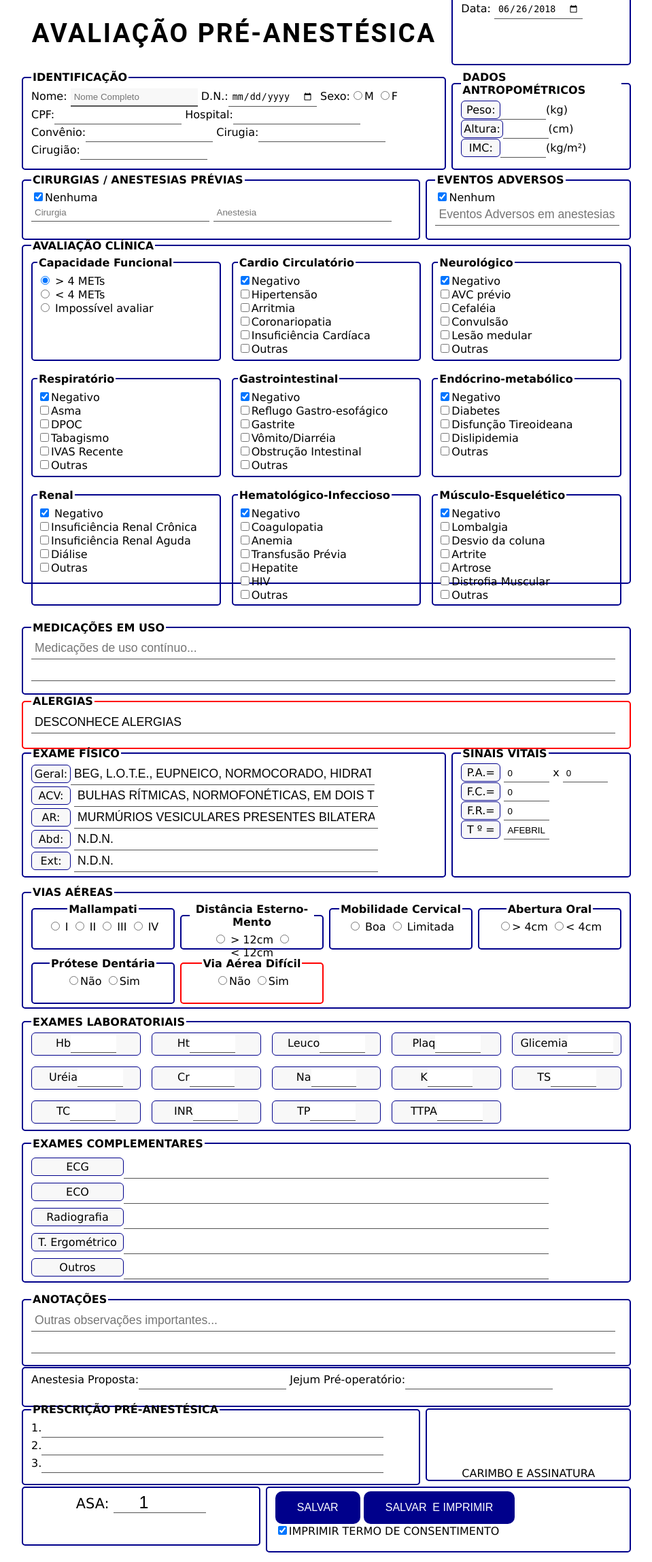
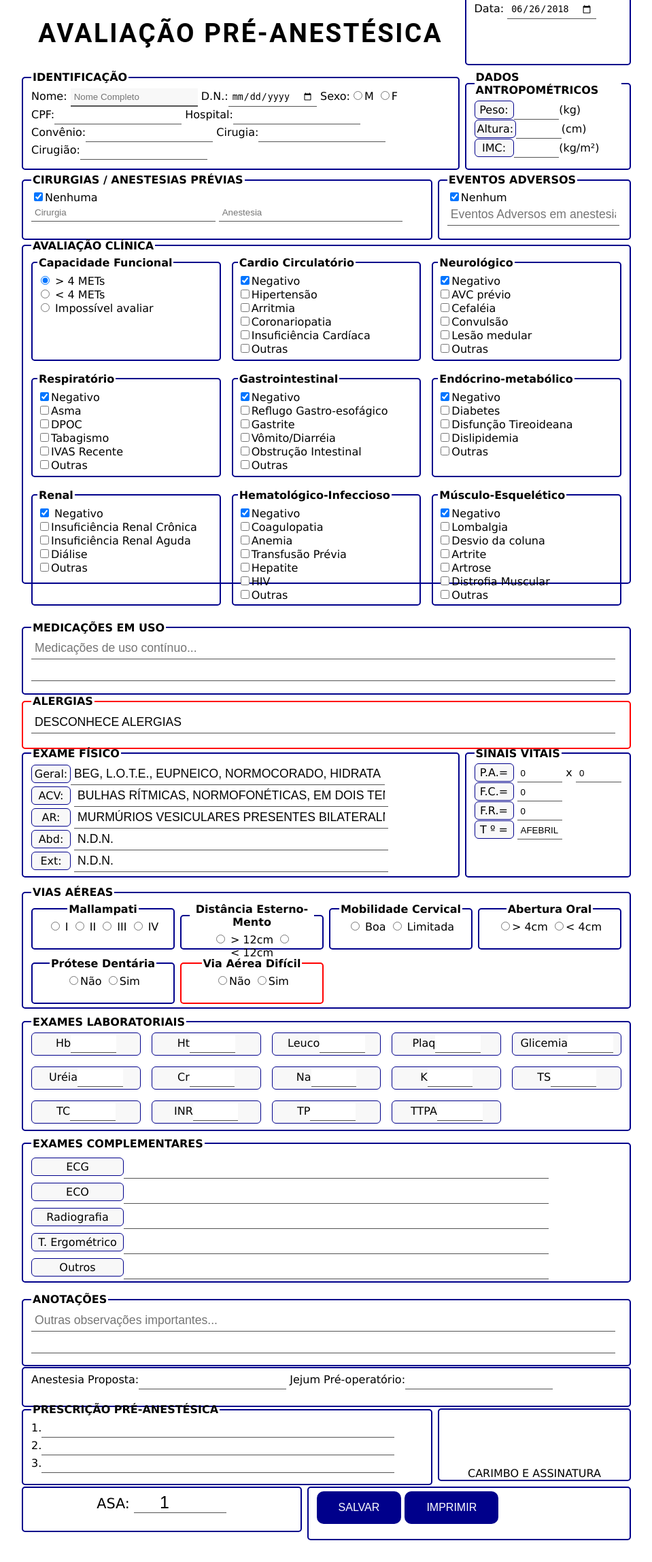
Before and after one commit to lbourbon/meuapa, a Django app: page /ficha/ in a window 1280 px wide. Shown: the whole page at 68% size, without its empty margins (160-1119 px from the left). After the commit the page ends 2266 px from the top, so only its background shows below. Run offline with Django 3.2, Linux system fonts and the light colour scheme; the visitor is signed in with stand-in values (Sample User, id 1).

Commit message:
'TrueFinalCommit'

```diff
--- a/templates/ficha.html
+++ b/templates/ficha.html
@@ -410,8 +410,7 @@
 		<section id="botoes" class="grid-item">
 			<fieldset>
 				<input class="btn-save" name="fim" type="submit" value="SALVAR">
-				<input class="btn-save" name="fim" type="submit" value="SALVAR  E IMPRIMIR">
-				<label><input name="fim" type="checkbox" checked>IMPRIMIR TERMO DE CONSENTIMENTO</label>
+				<input class="btn-save" name="fim" type="submit" value="IMPRIMIR" onClick="javascript:window.print()">
 			</fieldset>
 		</section>
 	</div>
--- a/templates/ler_ficha.html
+++ b/templates/ler_ficha.html
@@ -410,8 +410,7 @@
 		<section id="botoes" class="grid-item">
 			<fieldset>
 				<input class="btn-save" name="fim" type="submit" value="SALVAR">
-				<input class="btn-save" name="fim" type="submit" value="SALVAR  E IMPRIMIR">
-				<label><input name="fim" type="checkbox" checked>IMPRIMIR TERMO DE CONSENTIMENTO</label>
+				<input class="btn-save" name="fim" type="submit" value="IMPRIMIR"  onClick="javascript:window.print()">
 			</fieldset>
 		</section>
 	</div>
```
